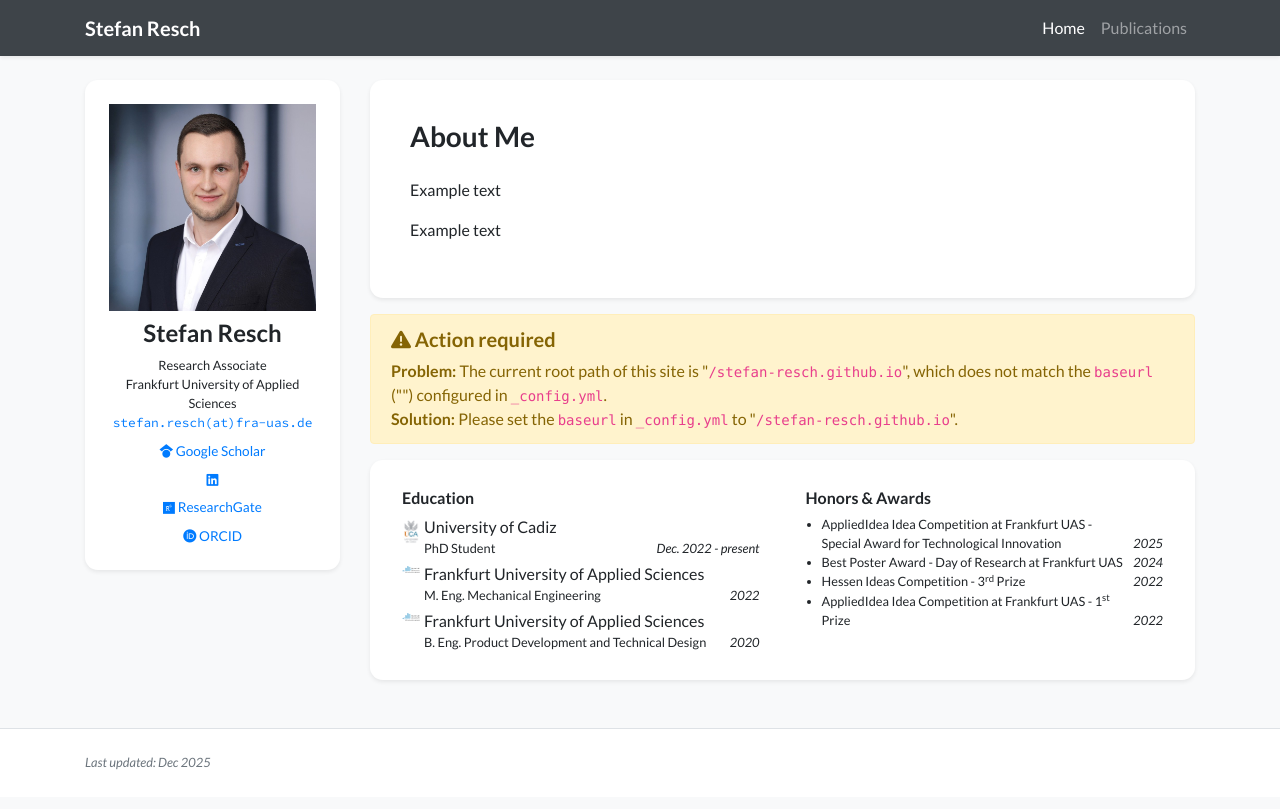
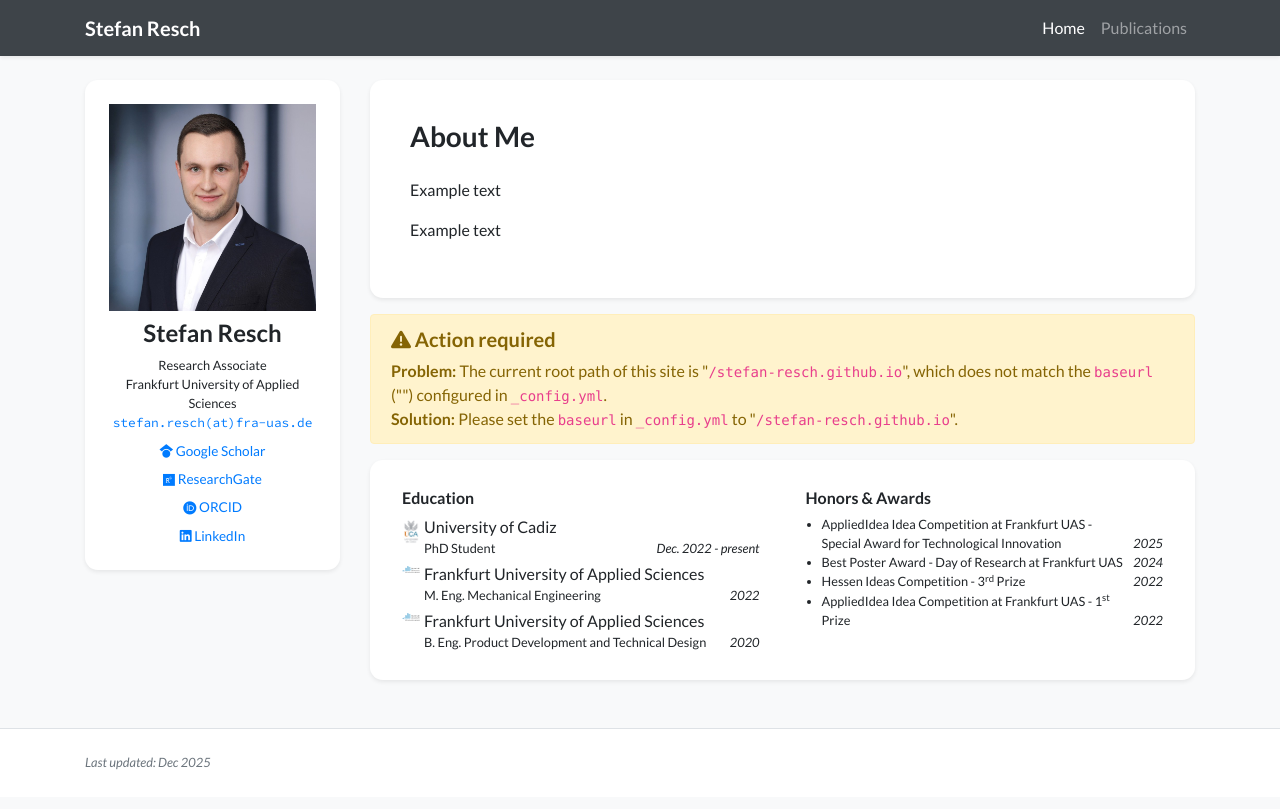
Before and after one commit to Stefan-Resch/stefan-resch.github.io, a Jekyll site: the page built from index.html, in a window 1280 px wide. Shown: the top 809 px of the page. Built offline with Jekyll 4.4.1, drawn with Linux system fonts in a browser that asks for light colours; nearby versions of some CDN libraries; a style sheet for code colours, icons or effects is not loaded.

Commit message:
Rearrange LinkedIn link in profile card

```diff
--- a/_includes/widgets/profile_card_mini.html
+++ b/_includes/widgets/profile_card_mini.html
@@ -55,12 +55,6 @@
                         </a>
                         {% endif %}
 
-                        {% if site.data.profile.linkedin %}
-                        <a target="_blank" href="https://www.linkedin.com/in/{{ site.data.profile.linkedin }}">
-                            <i class="fab fa-linkedin"></i>
-                        </a>
-                        {% endif %}
-
                         {% if site.data.profile.researchgate %}
                         <a target="_blank" href="https://www.researchgate.net/profile/{{ site.data.profile.researchgate }}">
                             <i class="fab fa-researchgate"></i> ResearchGate
@@ -70,6 +64,12 @@
                         {% if site.data.profile.orcid %}
                         <a target="_blank" href="https://orcid.org/{{ site.data.profile.orcid }}">
                             <i class="fab fa-orcid"></i> ORCID
+                        </a>
+                        {% endif %}
+
+                        {% if site.data.profile.linkedin %}
+                        <a target="_blank" href="https://www.linkedin.com/in/{{ site.data.profile.linkedin }}">
+                            <i class="fab fa-linkedin"></i> LinkedIn
                         </a>
                         {% endif %}
                     </div>
```
